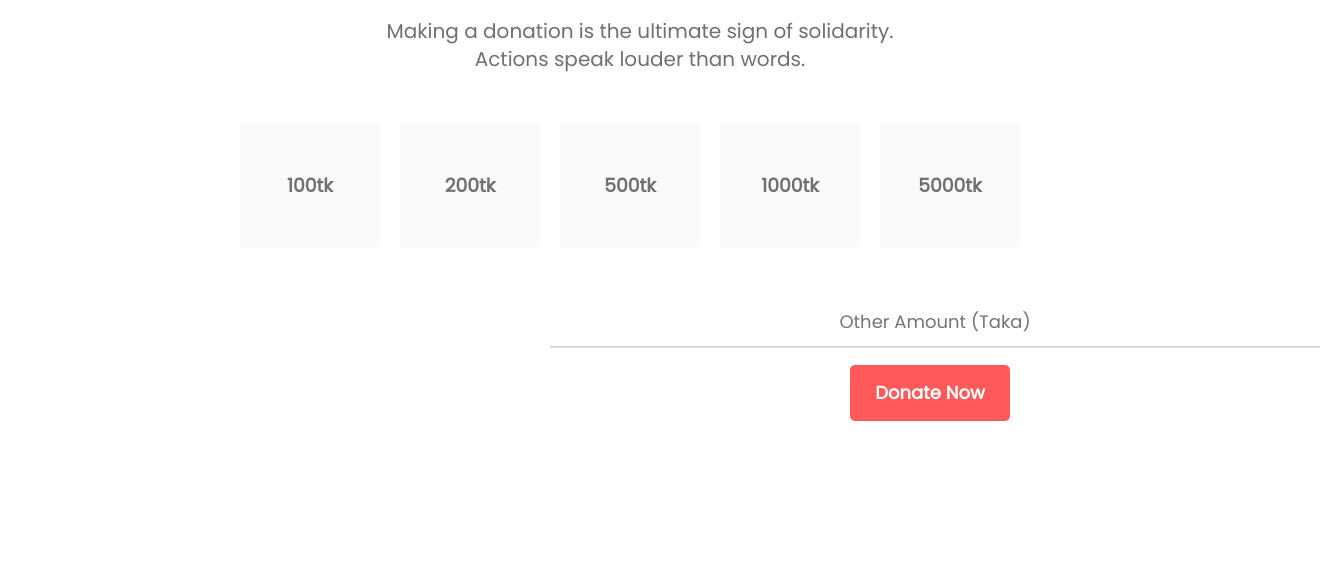
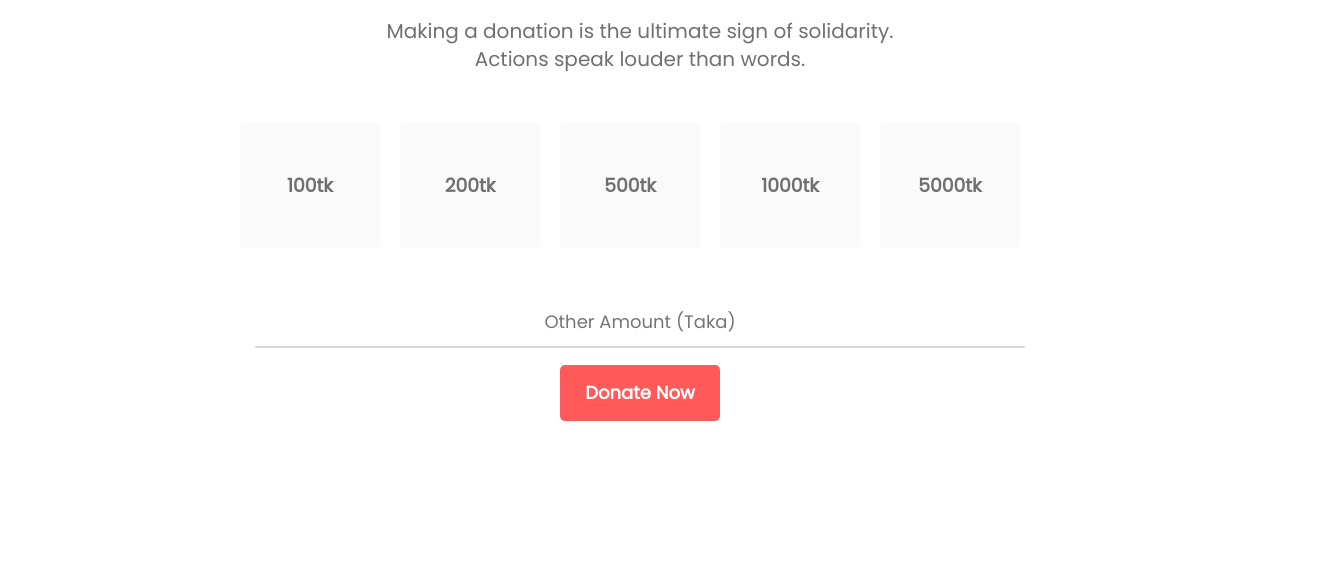
Before and after one commit to jotish80/donate-today, a plain HTML site: page index.html in a window 1280 px wide. Shown: the part 937-1505 px from the top of the page, 1320 px wide, since content can reach past the window. Drawn offline with Linux system fonts and the light colour scheme.

Commit message:
some alignment done

```diff
--- a/style.css
+++ b/style.css
@@ -67,7 +67,6 @@
 /* donation section style */
 
 .donate {
-    margin-left: 850px;
     margin-top: -3px;
 }
 
@@ -78,6 +77,7 @@
 .donate-today {
     margin-top: 130px;
     margin-bottom: 150px;
+    text-align: center;
 }
 
 .donate-text {
@@ -131,12 +131,10 @@
 }
 
 .input-text {
-    margin-left: 550px;
     outline: none;
     border: none;
     font-size: 20px;
     border-bottom: 2px solid #DADADA;
-    ;
     text-align: center;
     padding: 10px 80px;
     margin-bottom: 20px;
```
